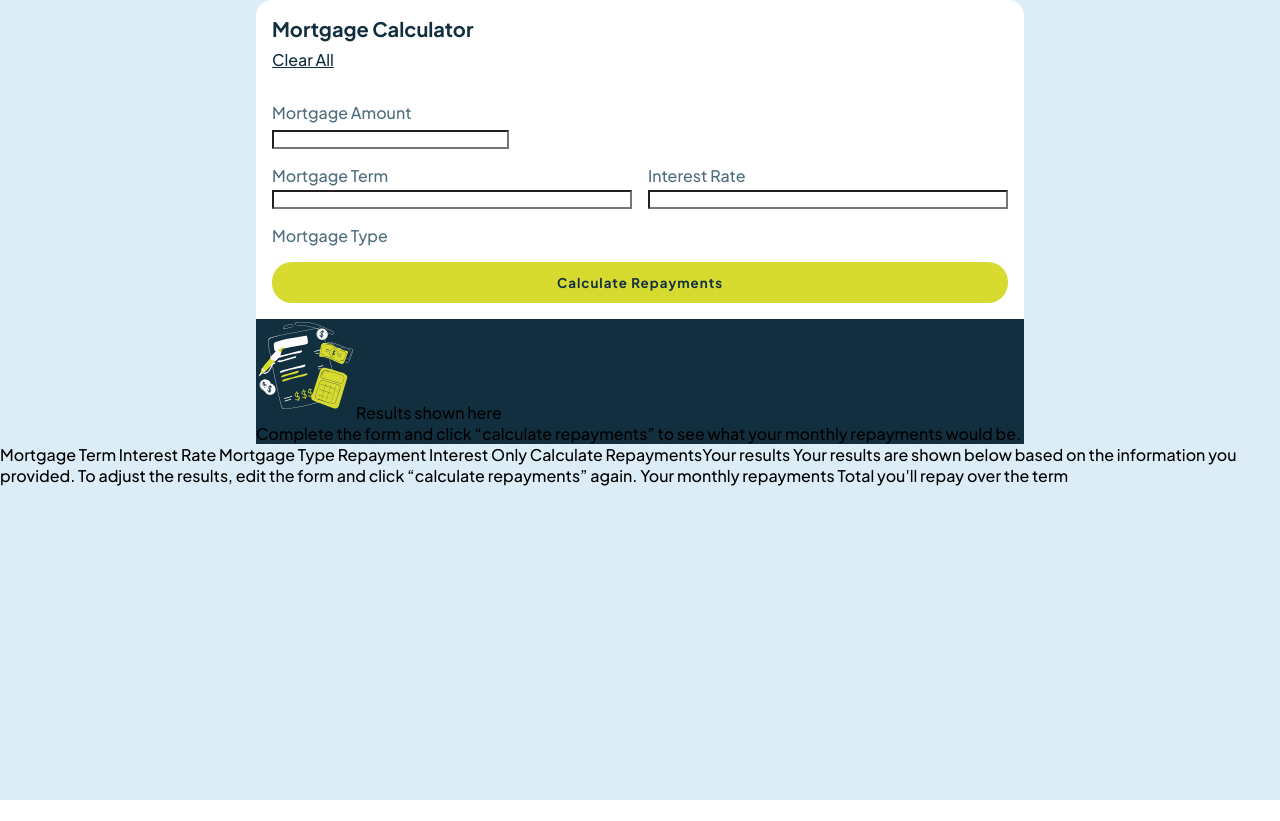
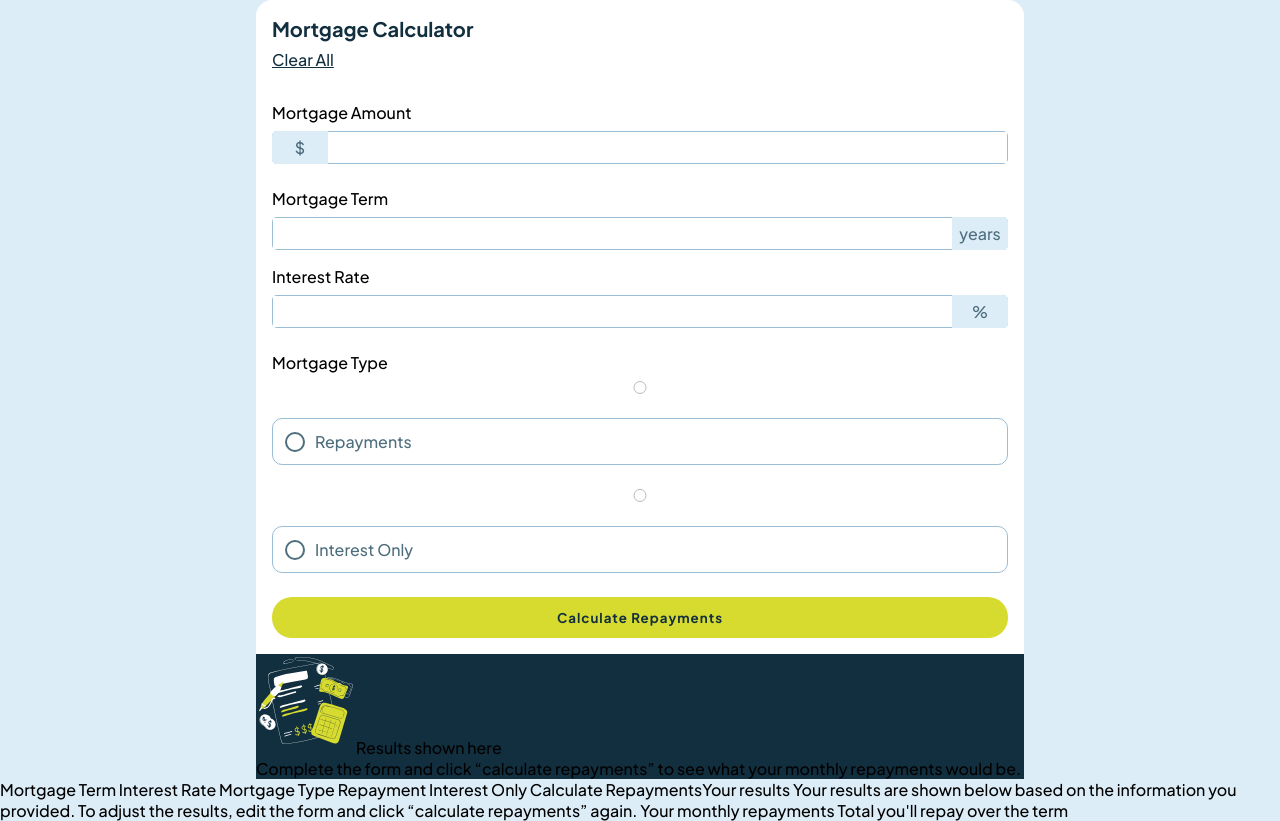
Before and after one commit to quenyoni/mortgage-calculator, a Next.js app: page / in a window 1280 px wide. Before the commit the page ends 800 px from the top, so only its background shows below. Built offline with nearby package versions, Linux system fonts and the light colour scheme.

Commit message:
radio group and state lifting

```diff
--- a/app/components/Form.jsx
+++ b/app/components/Form.jsx
@@ -1,9 +1,18 @@
+"use client";
+import { useState } from "react";
+
 export default function Form() {
+	const [selectedOption, setSelectedOption] =
+		useState("");
+
+	const handleOptionChange = (event) => {
+		setSelectedOption(event.target.value);
+	};
 	return (
 		<form className='form' action=''>
 			<div className='form__group'>
 				<label for=''>Mortgage Amount</label>
-				<div class='amount'>
+				<div className='left__wrapper'>
 					<input
 						className='input input__amount'
 						type='text'
@@ -12,18 +21,21 @@ export default function Form() {
 					/>
 				</div>
 			</div>
-			<div class='joint__group'>
+			<div class='group__items'>
 				<div className='form__group'>
 					<label for=''>Mortgage Term</label>
+					<div class='right__wrapper input__years'>
 						<input
-						className='input input__years'
+							className='input years'
 							type='text'
 							name=''
 							id=''
 						/>
 					</div>
+				</div>
 				<div className='form__group'>
 					<label for=''>Interest Rate</label>
+					<div class='right__wrapper input__rates'>
 						<input
 							className='input input__interest__rate'
 							type='text'
@@ -32,8 +44,13 @@ export default function Form() {
 						/>
 					</div>
 				</div>
+			</div>
 			<div className='form__group'>
 				<label for=''>Mortgage Type</label>
+				<RadioGroup
+					handleOptionChange={handleOptionChange}
+					selectedOption={selectedOption}
+				/>
 			</div>
 			<button
 				type='submit'
@@ -43,3 +60,45 @@ export default function Form() {
 		</form>
 	);
 }
+
+function RadioGroup({
+	handleOptionChange,
+	selectedOption,
+}) {
+	return (
+		<div className='radio__group'>
+			<input
+				type='radio'
+				id='radio-1'
+				name='tabs'
+				value='option1'
+				checked={selectedOption === "option1"}
+				onChange={handleOptionChange}
+			/>
+			<label
+				className='radio-label'
+				for='radio-1'>
+				<div className='radio-circle'></div>
+				<span className='radio-text'>
+					Repayments
+				</span>
+			</label>
+			<input
+				type='radio'
+				id='radio-2'
+				name='tabs'
+				value='option2'
+				checked={selectedOption === "option2"}
+				onChange={handleOptionChange}
+			/>
+			<label
+				className='radio-label'
+				for='radio-2'>
+				<div className='radio-circle'></div>
+				<span className='radio-text'>
+					Interest Only
+				</span>
+			</label>
+		</div>
+	);
+}
--- a/app/css/style.css
+++ b/app/css/style.css
@@ -5,57 +5,151 @@
 
 .form {
   display: grid;
-  gap: 1rem;
+  gap: 1.5rem;
   padding: 1rem;
 }
-.form .joint__group {
+.form .form__group {
+  display: grid;
+  gap: 0.5rem;
+  width: 100%;
+}
+.form .form__group .wrapper, .form .form__group .right__wrapper.input__rates, .form .form__group .right__wrapper.input__years, .form .form__group .left__wrapper {
+  overflow: hidden;
+  border-radius: 5px;
+  position: relative;
+}
+.form .form__group .left__wrapper:before {
+  position: absolute;
+  padding: 0 0.25rem;
+  content: "$";
+  display: grid;
+  color: hsl(200, 24%, 40%);
+  place-content: center;
+  top: 0;
+  left: 0;
+  height: 100%;
+  background: #dcedf7;
+  width: 3rem;
+  z-index: 5;
+}
+.form .form__group .right__wrapper.input__years:before {
+  position: absolute;
+  content: "years";
+  display: grid;
+  color: hsl(200, 24%, 40%);
+  padding: 0 0.25rem;
+  place-content: center;
+  top: 0;
+  right: 0;
+  height: 100%;
+  background: #dcedf7;
+  width: 3rem;
+  z-index: 5;
+}
+.form .form__group .right__wrapper.input__rates:before {
+  position: absolute;
+  content: "%";
+  display: grid;
+  color: hsl(200, 24%, 40%);
+  padding: 0 0.25rem;
+  place-content: center;
+  top: 0;
+  right: 0;
+  height: 100%;
+  background: #dcedf7;
+  width: 3rem;
+  z-index: 5;
+}
+.form .group__items {
   display: grid;
   gap: 1rem;
 }
-@media (min-width: 768px) {
-  .form .joint__group {
+@media (min-width: 1440px) {
+  .form .group__items {
     grid-template-columns: 1fr 1fr;
   }
 }
-.form__group {
+.form .input {
+  padding: 0.5rem;
+  width: 100%;
+  border: 1.5px solid hsl(203, 41%, 72%);
+  outline: none;
+  background: transparent;
+}
+.form .input:focus {
+  border: 1.5px solid hsl(61, 70%, 52%);
+}
+.form .input__amount {
+  padding-left: 3.5rem;
+}
+.form .radio__group {
   display: grid;
-  gap: 0.25rem;
+  gap: 1.5rem;
 }
-.form__group label {
-  color: hsl(200, 24%, 40%);
+.form .radio__group > input[type=radio] {
+  opacity: 0.5;
 }
-.form__group .input__wrapper {
+.form .radio__group .radio__wrapper {
+  background: hsl(61, 70%, 52%);
+  padding: 0.5rem;
+  display: flex;
+  gap: 1rem;
+  align-items: center;
+}
+.form .radio__group .radio-label {
+  display: flex;
+  align-items: center;
+  padding: 0.75rem;
+  cursor: pointer;
+  background: transparent;
   border: 1px solid hsl(203, 41%, 72%);
-  border: 1px solid transparent;
-  position: relative;
+  color: hsl(202, 55%, 16%);
+  transition: all ease-in-out;
   border-radius: 10px;
 }
-.form__group .input__wrapper:before > .input__amount {
+.form .radio__group .radio-circle {
+  width: 20px;
+  height: 20px;
+  border: 2px solid hsl(200, 24%, 40%);
+  border-radius: 50%;
+  margin-right: 10px;
+  padding: 1px;
+  transition: border-color 0.3s ease-in-out, background-color 0.3s ease-in-out;
+  background: transparent;
+  position: relative;
+}
+.form .radio__group .radio-circle::before {
+  content: "";
+  width: 60%;
+  height: 60%;
+  left: 50%;
+  top: 50%;
+  transform: translate(-50%, -50%);
+  background: transparent;
+  border-radius: 50%;
   position: absolute;
-  left: 0;
-  top: 0;
-  width: 3rem;
-  height: 100%;
-  background: #000;
-  content: "";
 }
-.form__group .input__wrapper .input {
-  border-radius: 10px;
-  padding: 0.75rem;
-  width: 100%;
-  padding-left: 3rem;
-  outline: none;
-  border: 1px solid hsl(203, 41%, 72%);
-  transition: all 400ms ease-in;
+.form .radio__group .radio-text {
+  font-size: 1rem;
+  color: hsl(200, 24%, 40%);
+  transition: color 0.3s ease-in-out;
 }
-.form__group .input__wrapper .input:focus {
+.form .radio__group input[type=radio]:checked + .radio-label {
+  background-color: #fafae0;
   border: 1px solid hsl(61, 70%, 52%);
 }
-.form__group .input {
-  background: transparent;
+.form .radio__group input[type=radio]:hover + .radio-label {
+  border: 1px solid hsl(61, 70%, 52%);
 }
-.form__group .input__amount {
-  padding-left: 3.5rem;
+.form .radio__group input[type=radio]:checked + .radio-label .radio-circle {
+  border-color: hsl(61, 70%, 52%);
+  background-color: transparent;
+}
+.form .radio__group input[type=radio]:checked + .radio-label .radio-circle:before {
+  background: hsl(61, 70%, 52%);
+}
+.form .radio__group input[type=radio]:checked + .radio-label .radio-text {
+  color: hsl(202, 55%, 16%);
 }
 
 * {
--- a/app/scss/_form.scss
+++ b/app/scss/_form.scss
@@ -1,53 +1,202 @@
-
 .form{
     display: grid;
-    gap:1rem;
+    gap:1.5rem;
     padding: 1rem;
+    .form__group{
+        display: grid;
+        gap:0.5rem;
+        width:100%;
 
-    .joint__group{
+        .wrapper{
+            overflow: hidden;
+            border-radius: 5px;
+             position: relative;
+        }
+
+        .left__wrapper{
+          @extend .wrapper;
+
+            &:before{
+                position: absolute;
+                padding:0 0.25rem;
+                content:'$';
+                display: grid;
+                color:$s7;
+                place-content: center;
+                top:0;
+                left:0;
+                height: 100%;
+                background: $bg-main;
+                width: 3rem;
+                z-index:5;
+            }
+        }
+
+        .right__wrapper.input__years{
+            @extend .wrapper;
+            &:before{
+                position: absolute;
+                content:'years';
+                display: grid;
+                color:$s7;
+                padding:0 0.25rem;
+                place-content: center;
+                top:0;
+                right:0;
+                height: 100%;
+                background: $bg-main;
+                width: 3rem;
+                z-index:5;
+            }
+        }
+        .right__wrapper.input__rates{
+            @extend .wrapper;
+            &:before{
+                position: absolute;
+                content:'%';
+                display: grid;
+                color:$s7;
+                padding:0 0.25rem;
+                place-content: center;
+                top:0;
+                right:0;
+                height: 100%;
+                background: $bg-main;
+                width: 3rem;
+                z-index:5;
+            }
+        }
+
+
+
+
+    }
+
+    .group__items{
         display: grid;
         gap:1rem;
 
-        @include tab{
+        @include desktop{
             grid-template-columns: 1fr 1fr;
+
         }
     }
 
-    &__group{
-        display: grid;
-        gap:0.25rem;
 
-        label{
-            color: $s7;
+
+
+    .input{
+        padding: 0.5rem;
+        width: 100%;
+        border:1.5px solid $s3;
+        outline:none;
+        background: transparent;
+
+        &:focus{
+            border:1.5px solid $primary;
 
 
         }
 
-        .input__wrapper{
-            border: 1px solid $s3;
-            border: 1px solid transparent;
-            position: relative;
-            border-radius: 10px;
+        &__amount{
+            padding-left: 3.5rem;
+        }
+
+    }
+
+    .radio__group{
+        display: grid;
+        gap:1.5rem;
+
+       & > input[type="radio"]{
+            // display: none;
+            opacity:0.5;
+        }
+
+        .radio__wrapper{
+            background: $primary;
+            padding:0.5rem ;
+            display: flex;
+            gap:1rem;
+            align-items: center;
 
         }
 
-        .amount{
-            @extend .input__wrapper;
-            .input{
-                border-radius: 10px;
-                padding: .75rem ;
-                width: 100%;
-                padding-left: 3rem;
-                outline: none;
-                border: 1px solid $s3;
-                transition: all 400ms ease-in;
 
-                &:focus{
-                    border: 1px solid $primary;
-                }
+// .radio__group input[type="radio"] {
+//     display: none;
+//   }
+
+  .radio-label {
+    display: flex;
+    align-items: center;
+    padding: .75rem;
+    cursor: pointer;
+    background: transparent;
+    border:1px solid $s3;
+    color:$s9;
+    transition: all ease-in-out;
+    border-radius: 10px;
+  }
+
+  .radio-circle {
+    width: 20px;
+    height: 20px;
+    border: 2px solid $s7;
+    border-radius: 50%;
+    margin-right: 10px;
+    padding: 1px;
+    transition: border-color 0.3s ease-in-out, background-color 0.3s ease-in-out;
+    background: transparent;
+    position: relative;
+
+    &::before{
+        content: "";
+        width: 60%;
+        height: 60%;
+        left:50%;
+        top:50%;
+        transform: translate(-50%,-50%);
+        background:transparent;
+        border-radius: 50%;
+        position: absolute;
 
 
-        }
+    }
+
+
+}
+
+  .radio-text {
+    font-size: 1rem;
+    color: $s7;
+    transition: color 0.3s ease-in-out;
+  }
+
+ input[type="radio"]:checked + .radio-label {
+    background-color:#fafae0;
+    border: 1px  solid $primary;
+
+  }
+  input[type='radio']:hover + .radio-label{
+    border: 1px  solid $primary;
+  }
+
+  input[type="radio"]:checked + .radio-label .radio-circle {
+    border-color: $primary;
+    background-color:transparent;
+
+    &:before{
+        background: $primary;
+    }
+  }
+
+ input[type="radio"]:checked + .radio-label .radio-text {
+    color: $s9;
+  }
+
+
+    }
 
 
 
@@ -55,83 +204,4 @@
 
 
 
-
-
-
-
-
-
-            }
-
-
-        }
-
-
-
-        .input{
-            background:transparent;
-
-            &__amount{
-                padding-left: 3.5rem;
-
-                }
-            }
-
-            // &__wrapper{
-            //     position: relative;
-            //     border-radius: 5px;
-            //     overflow: hidden;
-
-            //     // &::before{
-            //     //     position: absolute;
-            //     //     height: 100%;
-            //     //     width: 3rem;
-            //     //     color:$s9;
-            //     //     display: grid;
-            //     //     place-content: center;
-            //     //     content: '$';
-            //     //     left:0;
-            //     //     background: $bg-main;
-            //     //     z-index: 10;
-
-
-            //     // }
-
-            //     // &:hover{
-            //     //     background: #000;
-            //     // }
-
-
-
-            //
-
-            //     .input{
-            //         border: none;
-            //         width: 100%;
-            //         outline: none;
-            //         &:focus{
-            //             .input__wrapper{
-
-            //                 border: 1px solid $primary;
-            //             }
-            //         }
-            //     }
-            // }
-            // padding: .75rem ;
-
-            // border-radius: 5px;
-            // color:$s9;
-            // outline: none;
-            // position: relative;
-
-
-
-
-
-            // &.warning{
-            //     border: 1px solid $danger;
-            // }
-
-
-        }
-    }
+}
--- a/package.json
+++ b/package.json
@@ -6,7 +6,8 @@
     "dev": "next dev",
     "build": "next build",
     "start": "next start",
-    "lint": "next lint"
+    "lint": "next lint",
+    "host": "next --host"
   },
   "dependencies": {
     "react": "^18",
```
Also changed, not shown: app/page.js (+17 -0 lines), 1 other file (tests, documents, lock files or other folders). Lines whose indentation alone changed are shown as unchanged.
